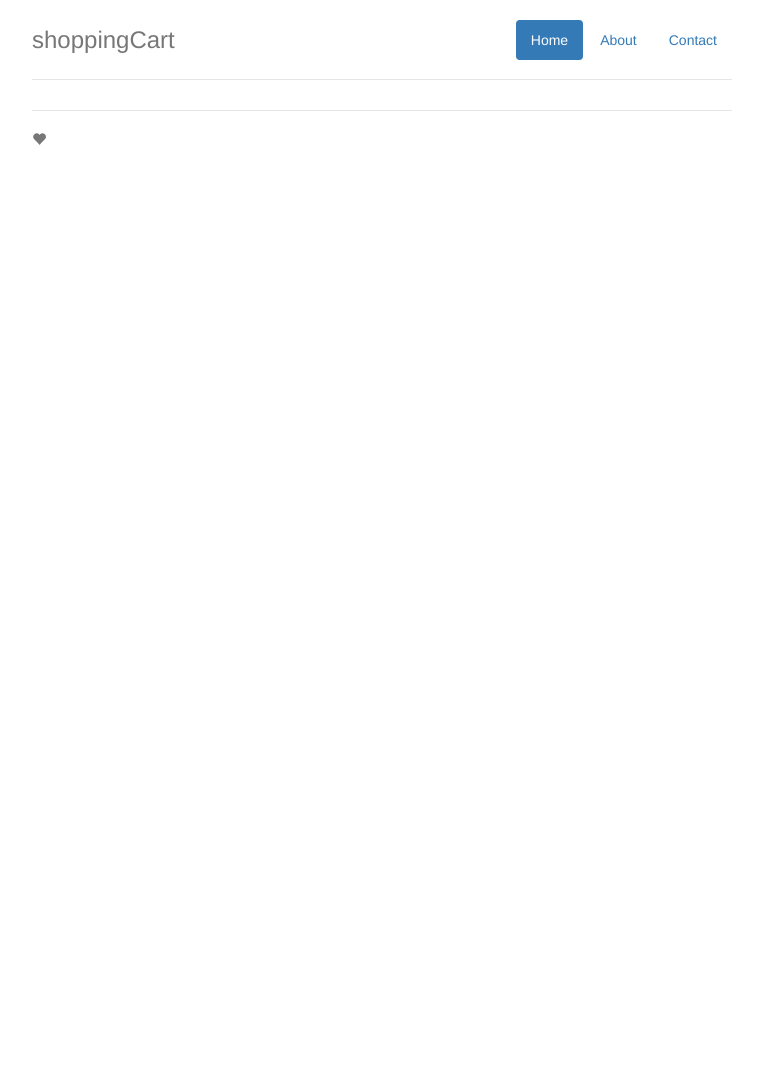
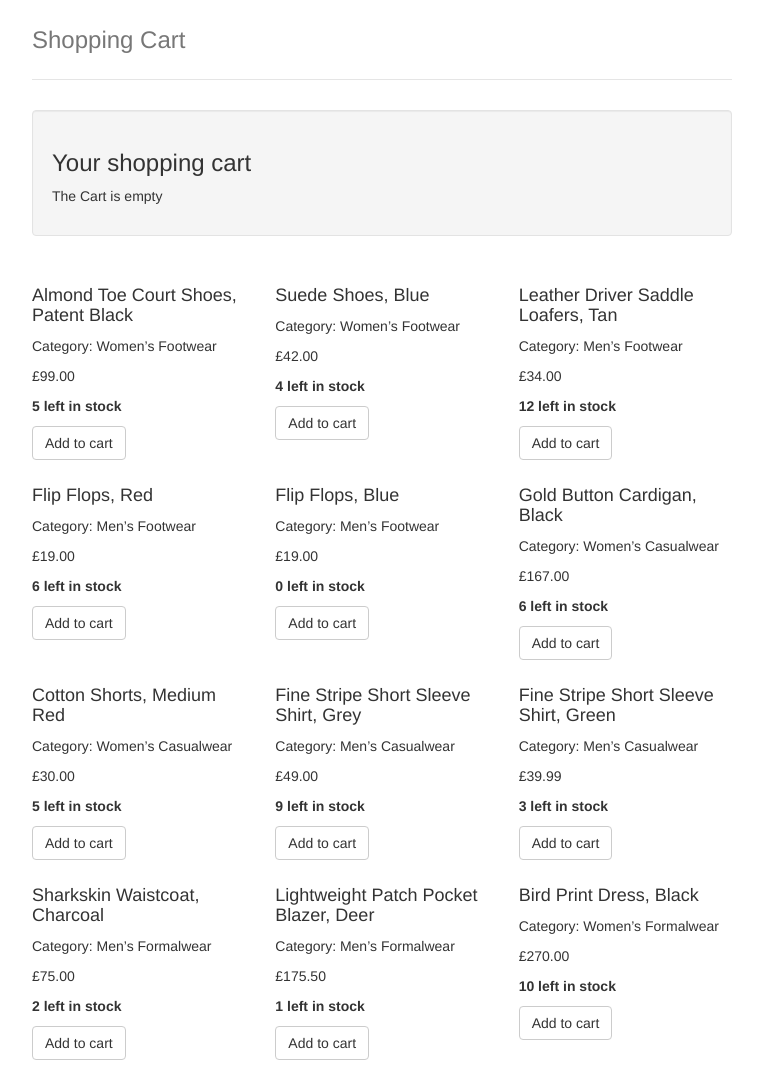
Before and after one commit to mserino/Shopping-Cart, a website: page app/index.html in a window 1280 px wide. Shown: the top 1079 px of the page, without its empty margins (258-1021 px from the left). Before the commit the page ends 800 px from the top, so only its background shows below. Drawn offline with nearby package versions, Linux system fonts and the light colour scheme; some packages are replaced by stand-ins of ours; files that its build step writes are made by us from their sources.

Commit message:
Can add items to the cart

```diff
--- a/app/index.html
+++ b/app/index.html
@@ -15,19 +15,11 @@
 
     <div class="container">
       <div class="header">
-        <ul class="nav nav-pills pull-right">
-          <li class="active"><a ng-href="#">Home</a></li>
-          <li><a ng-href="#/about">About</a></li>
-          <li><a ng-href="#">Contact</a></li>
-        </ul>
-        <h3 class="text-muted">shoppingCart</h3>
+        <h3 class="text-muted">Shopping Cart</h3>
       </div>
 
-      <div ng-view=""></div>
+      <div ng-view></div>
 
-      <div class="footer">
-        <p><span class="glyphicon glyphicon-heart"></span></p>
-      </div>
     </div>
 
     <!-- build:js(.) scripts/oldieshim.js -->
--- a/app/scripts/app.js
+++ b/app/scripts/app.js
@@ -8,4 +8,14 @@
  *
  * Main module of the application.
  */
-angular.module('shoppingCartApp', []);
+angular.module('shoppingCartApp', [
+    'ngResource',
+    'ngRoute'
+  ])
+  .config(function ($routeProvider) {
+    $routeProvider
+      .when('/', {
+        templateUrl: 'views/main.html',
+        controller: 'MainCtrl'
+      });
+  });
--- a/app/scripts/controllers/main.js
+++ b/app/scripts/controllers/main.js
@@ -9,9 +9,30 @@
  */
 angular.module('shoppingCartApp')
   .controller('MainCtrl', function ($scope) {
-    $scope.awesomeThings = [
-      'HTML5 Boilerplate',
-      'AngularJS',
-      'Karma'
-    ];
+  	$scope.cart = [];
+
+		$scope.items = [
+		{name: "Almond Toe Court Shoes, Patent Black", category: "Women’s Footwear", price: 99.00, quantity: 5},
+		{name: "Suede Shoes, Blue", category: "Women’s Footwear", price: 42.00, quantity: 4},
+		{name: "Leather Driver Saddle Loafers, Tan", category: "Men’s Footwear", price: 34.00, quantity: 12},
+		{name: "Flip Flops, Red", category: "Men’s Footwear", price: 19.00, quantity: 6},
+		{name: "Flip Flops, Blue", category: "Men’s Footwear", price: 19.00, quantity: 0},
+		{name: "Gold Button Cardigan, Black", category: "Women’s Casualwear", price: 167.00, quantity: 6},
+		{name: "Cotton Shorts, Medium Red", category: "Women’s Casualwear", price: 30.00, quantity: 5},
+		{name: "Fine Stripe Short Sleeve Shirt, Grey", category: "Men’s Casualwear", price: 49.00, quantity: 9},
+		{name: "Fine Stripe Short Sleeve Shirt, Green", category: "Men’s Casualwear", price: 39.99, quantity: 3}, // sale! 49.99
+		{name: "Sharkskin Waistcoat, Charcoal", category: "Men’s Formalwear", price: 75.00, quantity: 2},
+		{name: "Lightweight Patch Pocket Blazer, Deer", category: "Men’s Formalwear", price: 175.50, quantity: 1},
+		{name: "Bird Print Dress, Black", category: "Women’s Formalwear", price: 270.00, quantity: 10},
+		{name: "Mid Twist Cut-Out Dress, Pink", category: "Women’s Formalwear", price: 540.00, quantity: 5}
+		];
+
+		$scope.isEmpty = function() {
+			return cart.length === 0
+		};
+
+		$scope.addItem = function (index) {
+      $scope.cart.push($scope.items[index]);
+      // $scope.items.splice(index, 1);
+    };
   });
--- a/app/styles/main.css
+++ b/app/styles/main.css
@@ -77,3 +77,8 @@ body {
     border-bottom: 0;
   }
 }
+
+/* Single product */
+.product {
+  min-height: 200px;
+}
--- a/app/views/main.html
+++ b/app/views/main.html
@@ -1,23 +1,21 @@
-<div class="jumbotron">
-  <h1>'Allo, 'Allo!</h1>
-  <p class="lead">
-    <img src="images/yeoman.png" alt="I'm Yeoman"><br>
-    Always a pleasure scaffolding your apps.
-  </p>
-  <p><a class="btn btn-lg btn-success" ng-href="#">Splendid!<span class="glyphicon glyphicon-ok"></span></a></p>
+
+<div class="well">
+  <h3>Your shopping cart</h3>
+  <div ng-show="isEmpty()" class="cart emptycart">The Cart is empty</div>
+  <ul>
+    <li ng-repeat="item in cart">{{item}}</li>
+  </ul>
 </div>
 
 <div class="row marketing">
-  <h4>HTML5 Boilerplate</h4>
-  <p>
-    HTML5 Boilerplate is a professional front-end template for building fast, robust, and adaptable web apps or sites.
-  </p>
-
-  <h4>Angular</h4>
-  <p>
-    AngularJS is a toolset for building the framework most suited to your application development.
-  </p>
-
-  <h4>Karma</h4>
-  <p>Spectacular Test Runner for JavaScript.</p>
+      <!-- Example row of columns -->
+      <div class="row">
+        <div class="col-md-4 product" ng-repeat="item in items">
+          <h4>{{item.name}}</h4>
+          <p>Category: {{item.category}}</p>
+          <p>{{item.price | currency:'£'}}</p>
+          <p><strong>{{item.quantity}} left in stock</strong></p>
+          <p><a class="btn btn-default" role="button" ng-click="addItem($index)">Add to cart</a></p>
+        </div>
+      </div>
 </div>
```
Also changed, not shown: test/e2e/scenarios.js (+37 -2 lines), test/spec/controllers/main.js (+11 -2 lines), README.md (added).
